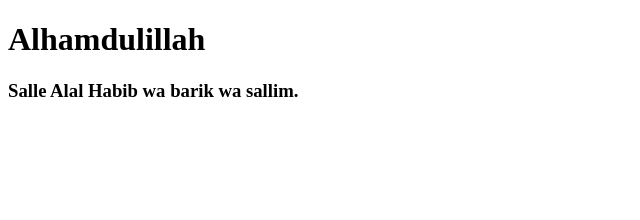
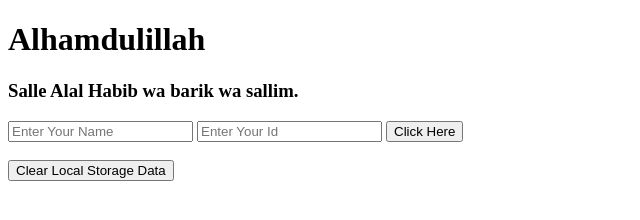
Before and after one commit to mdabdulaziz6236/recap-js-level-1-module-35, a plain HTML site: page index.html in a window 1280 px wide. Shown: the whole page, without its empty margins (0-640 px from the left). Drawn offline with Linux system fonts and the light colour scheme.

Commit message:
Explore Local storage     and    session storage with JSON

```diff
--- a/index.html
+++ b/index.html
@@ -9,6 +9,29 @@
 
   <h1>Alhamdulillah</h1>
   <h3>Salle Alal Habib wa barik wa sallim.</h3>
+
+
+  <input type="text" placeholder="Enter Your Name"  id="name">
+  <input type="number" placeholder="Enter Your Id"  id="id">
+  <button onclick="handleAddtoStorage()" type="submit">Click Here</button>
+<br>
+<br>
+<button onclick="handleClear()" >Clear Local Storage Data</button>
+
+
+
+
+
+
+
+
+
+
+
+
+
+
+
   <!-- <script src="SixJSFundamentals.js"></script>
   <script src="tamplet.js"></script>
   <script src="arrowfunction.js"></script>
@@ -16,6 +39,8 @@
   <script src="arrayMethods.js"></script> -->
   <!-- <script src="destructuring.js"></script> -->
   <!-- <script src="fetch.js"></script> -->
-   <script src="shortcut.js"></script>
+  <!-- <script src="shortcut.js"></script> -->
+  <script src="storage.js"></script>
+
 </body>
 </html>
--- /dev/null
+++ b/storage.js
@@ -0,0 +1,37 @@
+/*  Explore Local storage
+    and
+    session storage with JSON
+ */
+
+
+const handleAddtoStorage=()=>{
+    const name = document.getElementById('name').value
+    const id = document.getElementById('id').value
+    // localStorage.setItem("name",name)
+    // localStorage.setItem("email",email)
+
+
+    const data = {id, name}
+/*  loacl storage a sora sori "" object or array "" rakha jay na */
+
+// data k json.stringify korte hobe
+    localStorage.setItem(name, JSON.stringify(data))
+    // console.log(data)
+}
+
+/* get from local storage */
+
+// outpu asbe json data
+const storedData = localStorage.getItem('Kameko Everett') //{"id":"8","name":"Kameko Everett"}
+
+const pureData = JSON.parse(storedData) // {id: '8', name: 'Kameko Everett'}
+
+// console.log(pureData)
+
+
+/*  Clear storage */
+
+const handleClear=()=>{
+
+    localStorage.clear()
+}
```
